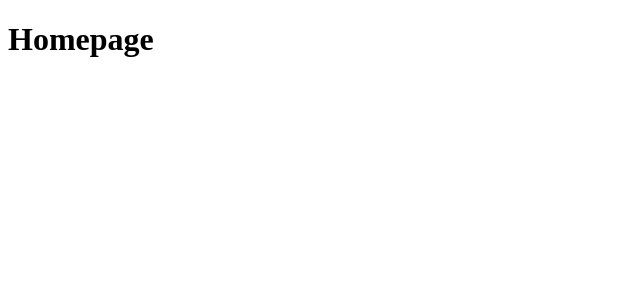
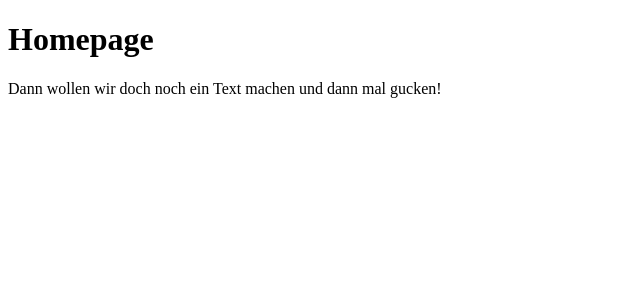
Before and after one commit to schlucht/jagolo-home, an Angular app: page / in a window 1280 px wide. Shown: the top 300 px of the page, without its empty margins (0-640 px from the left). Built offline with nearby package versions, Linux system fonts and the light colour scheme.

Commit message:
Text zu App

```diff
--- a/src/app/app.component.html
+++ b/src/app/app.component.html
@@ -1,3 +1,4 @@
 <h1>Homepage</h1>
+<p>Dann wollen wir doch noch ein Text machen und dann mal gucken!</p>
 
 <router-outlet></router-outlet>
```
